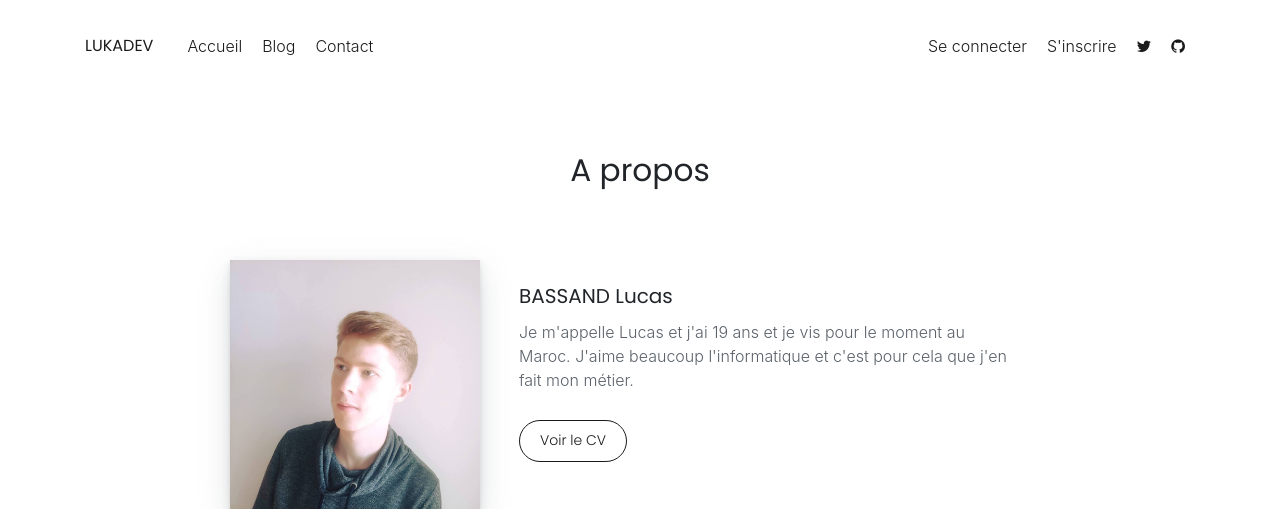
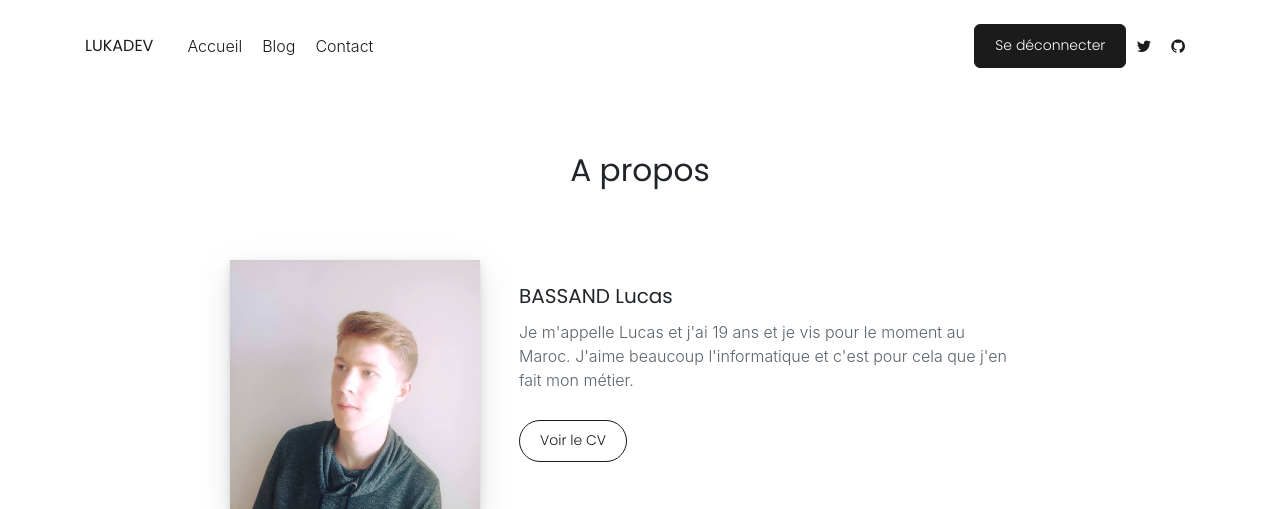
Before and after one commit to Toonerad/p5_blog, a PHP site: page /index.php in a window 1280 px wide. Shown: the top 509 px of the page. Run offline with PHP 8.4, Linux system fonts and the light colour scheme; the visitor is signed in with stand-in values (Sample User, id 1); data that the repository does not hold is empty; some libraries are stand-ins or nearby versions.

Commit message:
Add button

```diff
--- a/app/App.php
+++ b/app/App.php
@@ -6,7 +6,6 @@ use \Core\Database\MysqlDatabase;
 class App
 {
     public $title = "Mon Blog";
-    public $user = [];
     private $db_instance;
     private static $_instance;
 
@@ -25,6 +24,16 @@ class App
         Core\Autoloader::register();
     }
 
+    public function isConnected(){
+        $auth = new \Core\Auth\DBAuth($this->getDb());
+        return $auth->isConnected();
+    }
+
+    public function getUsername(){
+        $auth = new \Core\Auth\DBAuth($this->getDb());
+        return $auth->getUsername();
+    }
+
     public function getTable($name){
         $class_name = '\\App\\Table\\' . ucfirst($name) . 'Table';
         return new $class_name($this->getDb());
--- a/app/Views/templates/default.php
+++ b/app/Views/templates/default.php
@@ -35,13 +35,47 @@
                     </li>
                 </ul>
 
+                <div class="modal fade" id="logoutModal" tabindex="-1" role="dialog" aria-labelledby="exampleModalLabel" aria-hidden="true">
+                    <div class="modal-dialog" role="document">
+                        <div class="modal-content">
+                            <div class="modal-header">
+                                <h5 class="modal-title" id="exampleModalLabel">Confirmation</h5>
+                                <button type="button" class="close" data-dismiss="modal" aria-label="Close">
+                                    <span aria-hidden="true">&times;</span>
+                                </button>
+                            </div>
+                            <div class="modal-body">
+                                Vous êtes connecter avec le compte <strong><?= App::getInstance()->getUsername() ?></strong>.  Etes-vous sûr de vous déconnecter ?
+                            </div>
+                            <div class="modal-footer">
+                                <button type="button" class="btn btn-secondary" data-dismiss="modal">Annuler</button>
+                                <a class="btn btn btn-outline-dark" href="index.php?p=users.logout">Yep</a>
+                            </div>
+                        </div>
+                    </div>
+                </div>
+
                 <ul class="navbar-nav ml-auto">
-                    <li class="nav-item">
-                        <a class="nav-link" href="index.php?p=users.login">Se connecter</a>
-                    </li>
-                    <li class="nav-item">
-                        <a class="nav-link" href="index.php">S'inscrire</a>
-                    </li>
+
+                    <?php
+                    if (App::getInstance()->isConnected()) {
+                        ?>
+                        <button type="button" class="btn btn-primary" data-toggle="modal" data-target="#logoutModal">
+                            Se déconnecter
+                        </button>
+                        <?php
+                    }else {
+                    ?>
+                        <li class="nav-item">
+                            <a class="btn btn-outline-primary nav-link" style="margin-right: 5px;" href="index.php?p=users.login">Se connecter</a>
+                        </li>
+                        <li class="nav-item">
+                            <a class="btn btn btn-outline-dark nav-link" href="index.php?p=users.register">S'enregistrer</a>
+                        </li>
+                    <?php
+                    }
+                    ?>
+
                     <li class="nav-item">
                         <a class="nav-link" href="https://twitter.com/bassandlucas" target="_blank"><i class="fa fa-twitter"></i></a>
                     </li>
--- a/core/Auth/DBAuth.php
+++ b/core/Auth/DBAuth.php
@@ -14,8 +14,9 @@ class DBAuth
         $this->db = $db;
     }
 
-    public function getUserId(){
-        if($this->logged()){
+    public function getUserId()
+    {
+        if ($this->logged()) {
             return $_SESSION['auth'];
         }
         return false;
@@ -29,8 +30,8 @@ class DBAuth
     public function login($username, $password)
     {
         $user = $this->db->prepare('SELECT * FROM users WHERE username = ?', [$username], null, true);
-        if ($user){
-            if(password_verify($password, $user->password)) {
+        if ($user) {
+            if (password_verify($password, $user->password)) {
                 $_SESSION['auth'] = $user->id;
                 return true;
             }
@@ -38,31 +39,53 @@ class DBAuth
         return false;
     }
 
-    public function userExist($username) {
+    public function userExist($username)
+    {
 
         $user = $this->db->prepare('SELECT * FROM users WHERE username = ?', [$username], null, true);
-        if($user){
-            if($user->username === $username) {
+        if ($user) {
+            if ($user->username === $username) {
                 return true;
             }
         }
         return false;
     }
 
-    public function isAdmin(){
+    public function isAdmin()
+    {
         $userId = $this->getUserId();
         $user = $this->db->prepare('SELECT * FROM users WHERE id = ?', [$userId], null, true);
-        if($user){
-            if($user->permission === '0') {
+        if ($user) {
+            if ($user->permission === '0') {
                 return false;
-            }else if ($user->permission === '1'){
+            } else if ($user->permission === '1') {
                 return true;
             }
         }
         return false;
     }
 
-    public function logged(){
+    public function isConnected()
+    {
+        if ($this->logged()) {
+            return true;
+        }else {
+            return false;
+        }
+    }
+
+    public function getUsername(){
+        $userId = $this->getUserId();
+        $user = $this->db->prepare('SELECT * FROM users WHERE id = ?', [$userId], null, true);
+        if ($user) {
+            if ($this->logged()) {
+                return $user->username;
+            }
+        }
+    }
+
+    public function logged()
+    {
         return isset($_SESSION['auth']);
     }
 
```
